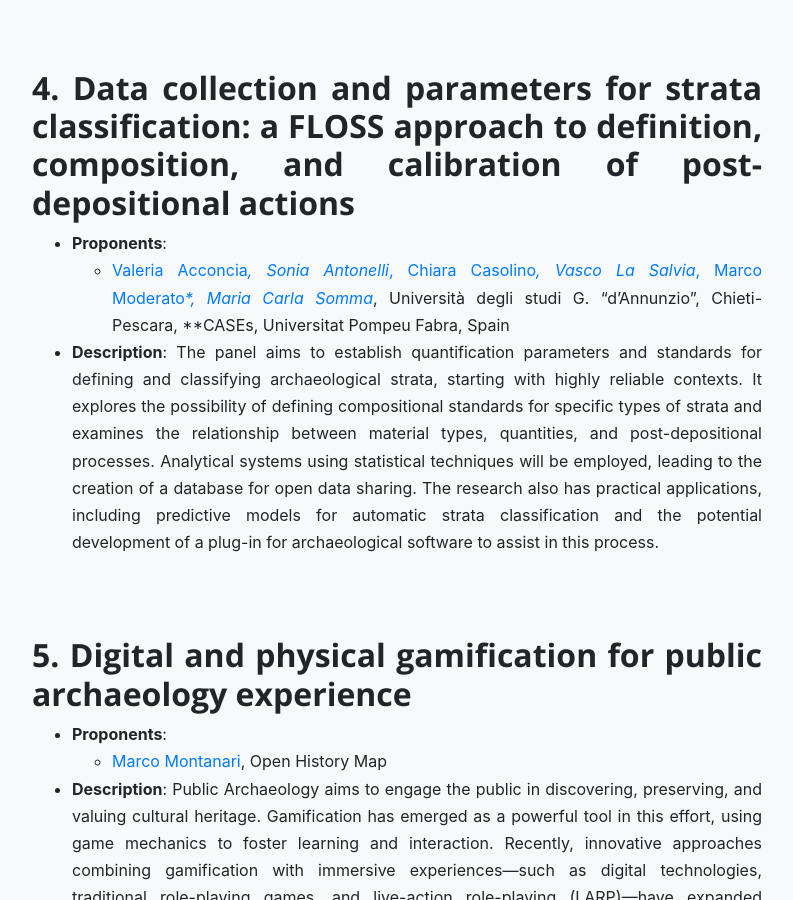
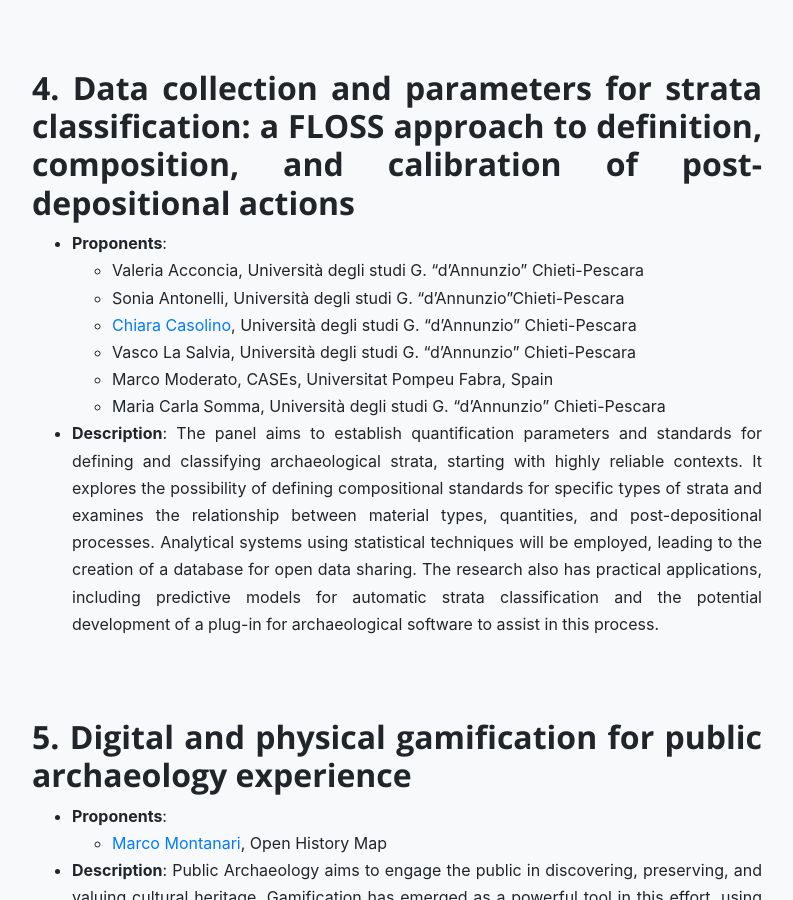
Before and after one commit to archeofoss/archeofoss, a Jekyll site: the page built from 2024/panel-proposals.md, in a window 1280 px wide and 900 px high, scrolled down 2142 px. Shown: the whole window, without its empty margins (243-1036 px from the left). Built offline with Jekyll 4.4.1, drawn with Linux system fonts in a browser that asks for light colours; nearby versions of some CDN libraries.

Commit message:
Update panel-proposals.md

```diff
--- a/2024/panel-proposals.md
+++ b/2024/panel-proposals.md
@@ -28,7 +28,12 @@ La ricostruzione tridimensionale dei siti archeologici è un’innovazione signi
 ## 4. Data collection and parameters for strata classification: a FLOSS approach to definition, composition, and calibration of post-depositional actions
 
 - **Proponents**:
-  - [Valeria Acconcia*, Sonia Antonelli*, Chiara Casolino*, Vasco La Salvia*, Marco Moderato**, Maria Carla Somma*](mailto:chiara.casolino@unich.it), Università degli studi G. “d’Annunzio”, Chieti-Pescara, **CASEs, Universitat Pompeu Fabra, Spain
+  - Valeria Acconcia, Università degli studi G. “d’Annunzio” Chieti-Pescara
+  - Sonia Antonelli, Università degli studi G. “d’Annunzio”Chieti-Pescara
+  - [Chiara Casolino](maileto:chiara.casolino@unich.it), Università degli studi G. “d’Annunzio” Chieti-Pescara
+  - Vasco La Salvia, Università degli studi G. “d’Annunzio” Chieti-Pescara
+  - Marco Moderato, CASEs, Universitat Pompeu Fabra, Spain
+  - Maria Carla Somma, Università degli studi G. “d’Annunzio” Chieti-Pescara
 - **Description**: The panel aims to establish quantification parameters and standards for defining and classifying archaeological strata, starting with highly reliable contexts. It explores the possibility of defining compositional standards for specific types of strata and examines the relationship between material types, quantities, and post-depositional processes. Analytical systems using statistical techniques will be employed, leading to the creation of a database for open data sharing. The research also has practical applications, including predictive models for automatic strata classification and the potential development of a plug-in for archaeological software to assist in this process.
 
 ## 5. Digital and physical gamification for public archaeology experience
```
